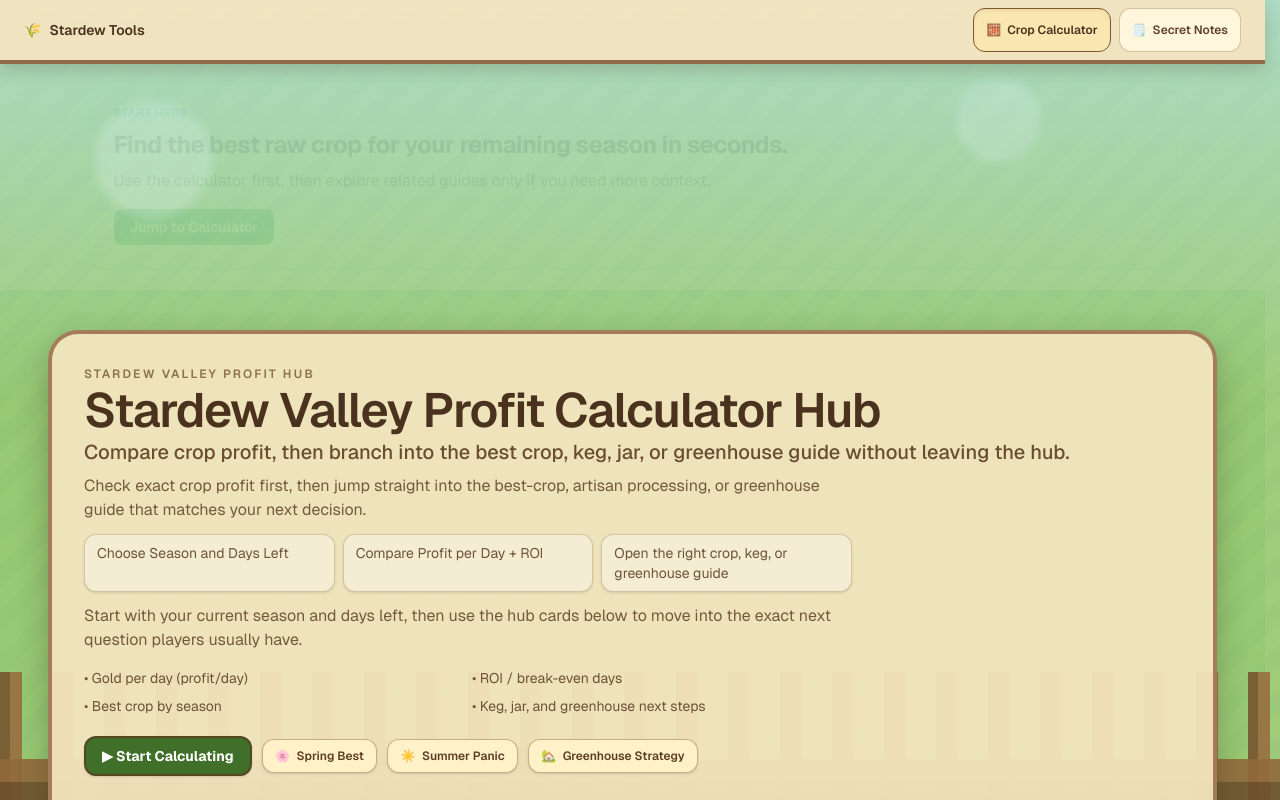
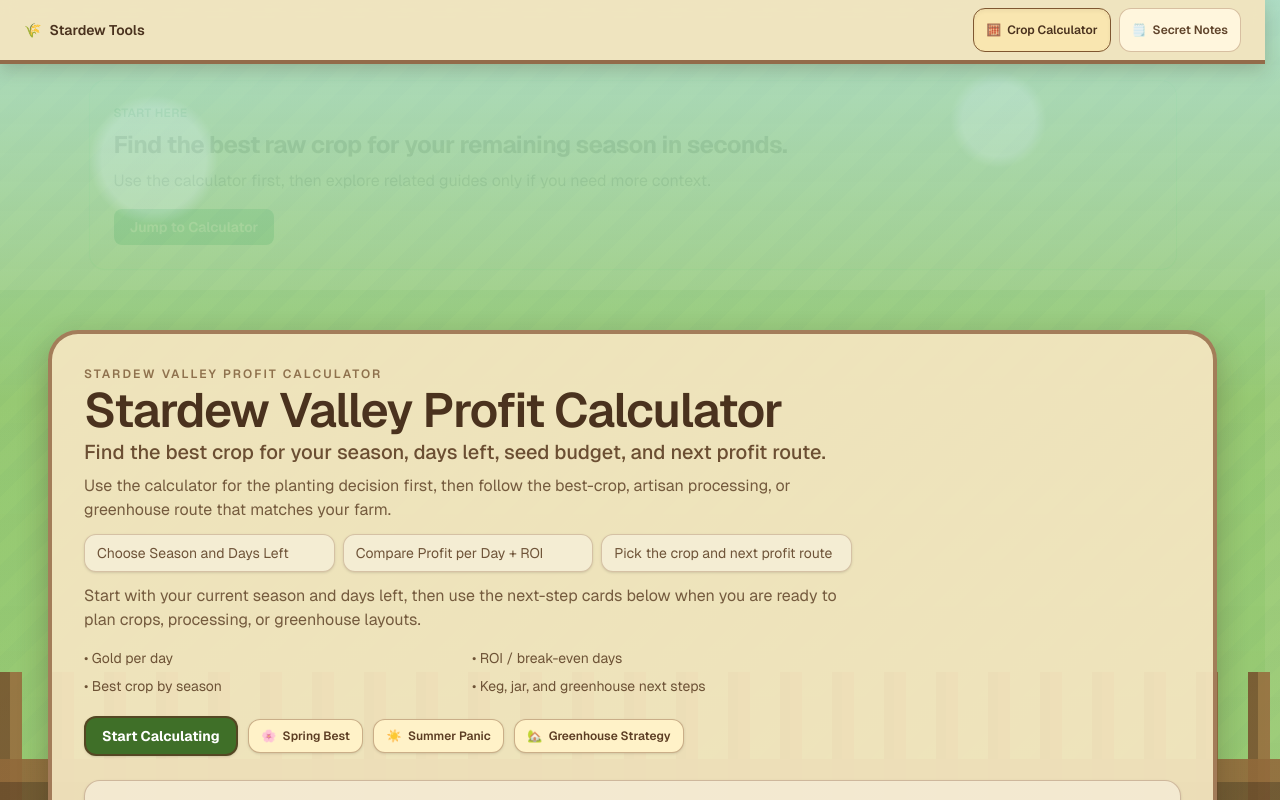
Before and after one commit to yuzhoudabaozhayujiamigou-cloud/stardew-tools, a Next.js app in the folder stardew-tools/: page /calculator in a window 1280 px wide. Shown: the top 800 px of the page. Built offline with nearby package versions, Linux system fonts and the light colour scheme.

Commit message:
feat: optimize / and /calculator for CTR and tool entry expression

```diff
--- a/stardew-tools/src/app/calculator/page.tsx
+++ b/stardew-tools/src/app/calculator/page.tsx
@@ -57,43 +57,43 @@ const HUB_ENTRY_CARDS = [
 ] as const;
 
 export const metadata: Metadata = {
-  title: "Stardew Valley Profit Calculator Hub | Best Crops, Kegs, Jars & Greenhouse",
+  title: "Stardew Valley Profit Calculator | Best Crops, Kegs & Greenhouse",
   description:
-    "Plan your full Stardew Valley profit route in one place. Compare crop profit, find the best crops by season, decide Keg vs Preserves Jar, and map your greenhouse profit setup.",
+    "Use the Stardew Valley profit calculator to compare the best crops by season, check gold per day, and choose the right greenhouse, keg, or jar plan.",
   alternates: {
     canonical: "/calculator",
   },
   openGraph: {
     url: "/calculator",
-    title: "Stardew Valley Profit Calculator Hub | Best Crops, Kegs, Jars & Greenhouse",
+    title: "Stardew Valley Profit Calculator | Best Crops, Kegs & Greenhouse",
     description:
-      "Plan your full Stardew Valley profit route in one place. Compare crop profit, find the best crops by season, decide Keg vs Preserves Jar, and map your greenhouse profit setup.",
+      "Use the Stardew Valley profit calculator to compare the best crops by season, check gold per day, and choose the right greenhouse, keg, or jar plan.",
     type: "website",
     images: [
       {
         url: "/api/og?title=Crop+Profit+Calculator&subtitle=Compare+Gold+per+Day&type=calculator",
         width: 1200,
         height: 630,
-        alt: "Stardew Valley Profit Calculator Hub",
+        alt: "Stardew Valley Profit Calculator",
       },
     ],
   },
   twitter: {
     card: "summary_large_image",
-    title: "Stardew Valley Profit Calculator Hub | Best Crops, Kegs, Jars & Greenhouse",
+    title: "Stardew Valley Profit Calculator | Best Crops, Kegs & Greenhouse",
     description:
-      "Plan your full Stardew Valley profit route in one place. Compare crop profit, find the best crops by season, decide Keg vs Preserves Jar, and map your greenhouse profit setup.",
+      "Use the Stardew Valley profit calculator to compare the best crops by season, check gold per day, and choose the right greenhouse, keg, or jar plan.",
     images: ["/api/og?title=Crop+Profit+Calculator&subtitle=Compare+Gold+per+Day&type=calculator"],
   },
 };
 
 export default function CalculatorPage() {
   const heroValueProp =
-    "Check exact crop profit first, then jump straight into the best-crop, artisan processing, or greenhouse guide that matches your next decision.";
+    "Use the calculator for the planting decision first, then follow the best-crop, artisan processing, or greenhouse route that matches your farm.";
   const heroSteps = [
     "Choose Season and Days Left",
     "Compare Profit per Day + ROI",
-    "Open the right crop, keg, or greenhouse guide",
+    "Pick the crop and next profit route",
   ] as const;
 
   const initialSeason: Season = "spring";
@@ -195,13 +195,13 @@ export default function CalculatorPage() {
 
         <header className="rounded-[30px] border-4 border-[#8a5b3a]/75 bg-[#f3e5bf]/95 p-6 shadow-[0_12px_30px_rgba(56,41,23,0.3)] sm:p-8">
           <p className="text-xs font-semibold uppercase tracking-[0.18em] text-[#6f4b2a]/75">
-            Stardew Valley Profit Hub
+            Stardew Valley Profit Calculator
           </p>
           <h1 className="mt-1 text-3xl font-semibold tracking-tight text-[#4a321e] sm:text-5xl">
-            Stardew Valley Profit Calculator Hub
+            Stardew Valley Profit Calculator
           </h1>
           <p className="mt-1 text-lg font-medium text-[#5c3d23]/90 sm:text-xl">
-            Compare crop profit, then branch into the best crop, keg, jar, or greenhouse guide without leaving the hub.
+            Find the best crop for your season, days left, seed budget, and next profit route.
           </p>
           <p className="mt-2 max-w-3xl text-sm leading-6 text-[#5f4228]/85 sm:text-base">
             {heroValueProp}
@@ -216,10 +216,10 @@ export default function CalculatorPage() {
           </ol>
 
           <p className="mt-3 max-w-3xl text-sm leading-6 text-[#5f4228]/85 sm:text-base">
-            Start with your current season and days left, then use the hub cards below to move into the exact next question players usually have.
+            Start with your current season and days left, then use the next-step cards below when you are ready to plan crops, processing, or greenhouse layouts.
           </p>
           <ul className="mt-4 grid max-w-3xl gap-2 text-sm text-[#5f4228]/90 sm:grid-cols-2">
-            <li>• Gold per day (profit/day)</li>
+            <li>• Gold per day</li>
             <li>• ROI / break-even days</li>
             <li>• Best crop by season</li>
             <li>• Keg, jar, and greenhouse next steps</li>
@@ -229,7 +229,7 @@ export default function CalculatorPage() {
               href="#calculator"
               className="inline-flex min-h-8 items-center gap-1.5 rounded-xl border-2 border-[#5b3a22]/75 bg-[#3f6f28] px-4 py-2 text-sm font-bold leading-5 text-white shadow-sm transition-colors duration-150 hover:bg-[#365f22] active:bg-[#2e511c] focus-visible:outline focus-visible:outline-2 focus-visible:outline-offset-2 focus-visible:outline-[#3f6f28]"
             >
-              ▶ Start Calculating
+              Start Calculating
             </a>
             {QUICK_PRESET_LINKS.map((preset) => (
               <TrackLink key={preset.href} href={preset.href} className={QUICK_PRESET_LINK_CLASS} trackEvent={preset.track}>
@@ -242,7 +242,7 @@ export default function CalculatorPage() {
           </div>
 
           <div className="mt-6 rounded-2xl border border-[#8a5b3a]/35 bg-white/35 p-4 shadow-sm">
-            <p className="text-sm font-semibold text-[#4a321e]">Choose your next profit question</p>
+            <p className="text-sm font-semibold text-[#4a321e]">After the calculation</p>
             <div className="mt-3 grid gap-3 sm:grid-cols-3">
               {HUB_ENTRY_CARDS.map((card) => (
                 <TrackLink
@@ -269,9 +269,9 @@ export default function CalculatorPage() {
 
           <section className="rounded-[28px] border-4 border-[#7c4d2e]/80 bg-[#f3e5bf]/95 p-5 shadow-[0_12px_28px_rgba(56,41,23,0.28)] ring-1 ring-yellow-900/20 sm:p-7">
             <p className="text-xs font-semibold uppercase tracking-[0.16em] text-[#6f4b2a]/75">Related Guides</p>
-            <h2 className="mt-1 text-xl font-semibold text-[#4a321e] sm:text-2xl">Maximize Your Profit</h2>
+            <h2 className="mt-1 text-xl font-semibold text-[#4a321e] sm:text-2xl">Turn one calculation into a better farm plan</h2>
             <p className="mt-2 max-w-3xl text-sm leading-6 text-[#5f4228]/90">
-              Finished comparing crops? Use one of these guides as the next step so you can turn a single calculation into a stronger full-season plan.
+              Once you know the best crop, use one of these guides to choose the right seasonal route, artisan path, or greenhouse setup.
             </p>
             <div className="mt-4 grid gap-3 sm:grid-cols-3">
               <Link href="/blog/best-crops-year-1" className="rounded-2xl border-2 border-[#7c4d2e]/55 bg-white/55 p-4 shadow-sm transition hover:-translate-y-0.5 hover:bg-white/75">
--- a/stardew-tools/src/app/page.tsx
+++ b/stardew-tools/src/app/page.tsx
@@ -2,24 +2,24 @@ import type { Metadata } from "next";
 import Link from "next/link";
 
 export const metadata: Metadata = {
-  title: "Stardew Valley Tools: Crop Profit Calculator & Farming Guides",
+  title: "Stardew Valley Profit Calculator & Best Crops Planner",
   description:
-    "Use Stardew Valley tools and guides to compare crop profits, plan your farm, and choose the best crops for every season.",
+    "Compare Stardew Valley crop profit, find the best crops by season, and plan greenhouse, keg, or jar decisions from one profit calculator.",
   alternates: {
     canonical: "/",
   },
   openGraph: {
     type: "website",
     url: "/",
-    title: "Stardew Valley Tools: Crop Profit Calculator & Farming Guides",
+    title: "Stardew Valley Profit Calculator & Best Crops Planner",
     description:
-      "Use Stardew Valley tools and guides to compare crop profits, plan your farm, and choose the best crops for every season.",
+      "Compare Stardew Valley crop profit, find the best crops by season, and plan greenhouse, keg, or jar decisions from one profit calculator.",
   },
   twitter: {
     card: "summary",
-    title: "Stardew Valley Tools: Crop Profit Calculator & Farming Guides",
+    title: "Stardew Valley Profit Calculator & Best Crops Planner",
     description:
-      "Use Stardew Valley tools and guides to compare crop profits, plan your farm, and choose the best crops for every season.",
+      "Compare Stardew Valley crop profit, find the best crops by season, and plan greenhouse, keg, or jar decisions from one profit calculator.",
   },
 };
 
@@ -163,13 +163,13 @@ export default function HomePage() {
             StardewProfit.com
           </p>
           <h1 className="mt-1 text-3xl font-semibold tracking-tight text-[#4a321e] sm:text-5xl">
-            Stardew Valley Tools: Crop Profit Calculator and Best Crops Guides
+            Stardew Valley Profit Calculator and Best Crops Planner
           </h1>
           <p className="mt-3 max-w-4xl text-sm leading-6 text-[#5f4228]/85 sm:text-base">
-            Start here to choose between the crop profit calculator, best-crops guides, greenhouse planning, and artisan profit decisions.
+            Compare Stardew Valley crop profit by season, find the best crop for the days you have left, and turn that answer into a greenhouse, keg, or jar plan.
           </p>
           <p className="mt-2 max-w-4xl text-sm leading-6 text-[#5f4228]/85 sm:text-base">
-            Use the calculator when you want exact crop profit by season. Use the guides when you need Year 1, greenhouse, or longer-term farming strategy.
+            Start with the profit calculator for the fastest answer. Use the guides when you want Year 1 crop routes, greenhouse strategy, or artisan processing follow-through.
           </p>
 
           <div className="mt-5 flex flex-wrap gap-3">
@@ -177,13 +177,13 @@ export default function HomePage() {
               href="/calculator"
               className="inline-flex min-h-10 items-center justify-center rounded-full border-2 border-[#7c4d2e]/65 bg-[#5c8a3e] px-5 py-2 text-sm font-semibold text-white shadow-sm transition hover:bg-[#4e7a32] focus-visible:outline focus-visible:outline-2 focus-visible:outline-offset-2 focus-visible:outline-[#5c8a3e]"
             >
-              Use the Crop Profit Calculator
+              Open the Profit Calculator
             </Link>
             <Link
               href="/blog"
               className="inline-flex min-h-10 items-center justify-center rounded-full border-2 border-[#7c4d2e]/65 bg-white/60 px-5 py-2 text-sm font-semibold text-[#4a321e] shadow-sm transition hover:bg-white/75"
             >
-              Browse Guides
+              See Best Crop Guides
             </Link>
           </div>
         </header>
@@ -193,15 +193,15 @@ export default function HomePage() {
             <div className="flex items-start justify-between gap-4">
               <div>
                 <p className="text-xs font-semibold uppercase tracking-[0.16em] text-[#6f4b2a]/75">Profit Calculator</p>
-                <h2 className="mt-2 text-2xl font-semibold text-[#4a321e] sm:text-3xl">Compare crop profits before you plant</h2>
+                <h2 className="mt-2 text-2xl font-semibold text-[#4a321e] sm:text-3xl">Compare the best crops before you plant</h2>
                 <p className="mt-3 max-w-2xl text-sm leading-6 text-[#5f4228]/90 sm:text-base">
-                  Jump straight into the calculator when you want exact gold/day, ROI, and season-specific crop rankings.
+                  Jump straight into the calculator when you want exact gold per day, ROI, break-even timing, and a practical answer for your current season.
                 </p>
               </div>
               <div aria-hidden className="text-3xl sm:text-4xl">🧮</div>
             </div>
             <div className="mt-5 inline-flex min-h-10 items-center justify-center rounded-full border-2 border-[#7c4d2e]/65 bg-[#5c8a3e] px-5 py-2 text-sm font-semibold text-white shadow-sm transition hover:bg-[#4e7a32]">
-              Compare crop profits
+              Find the best crop now
             </div>
           </Link>
 
```
